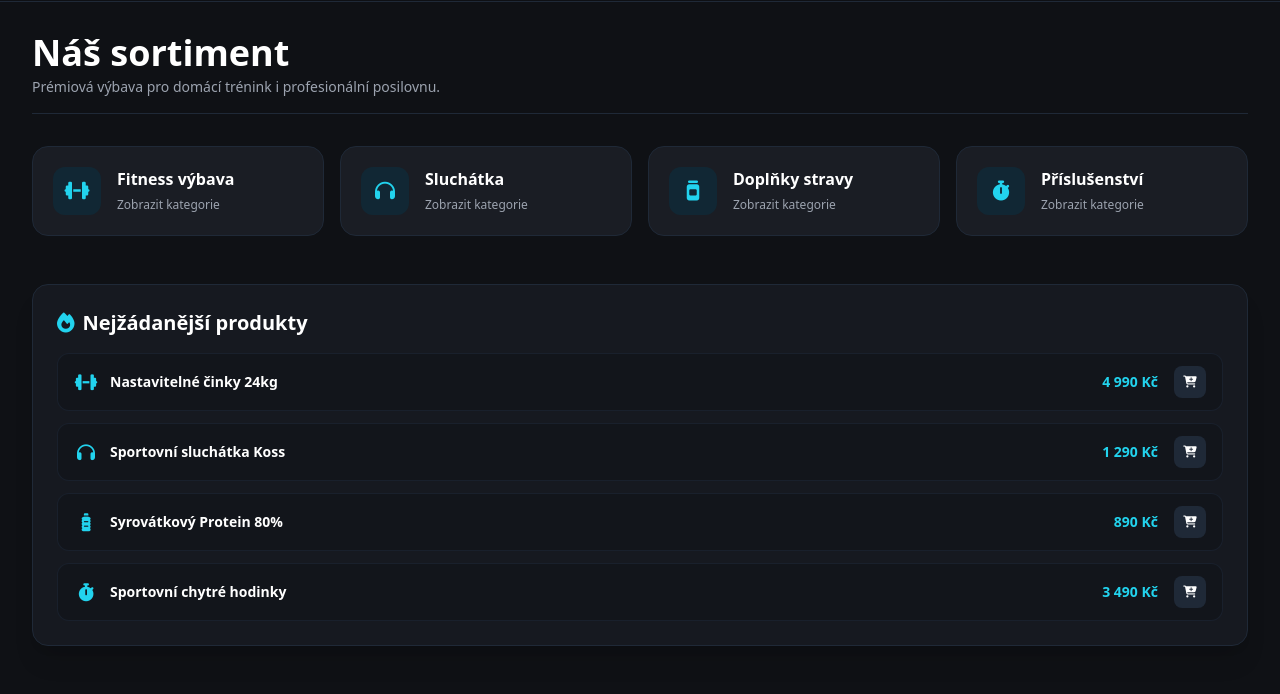
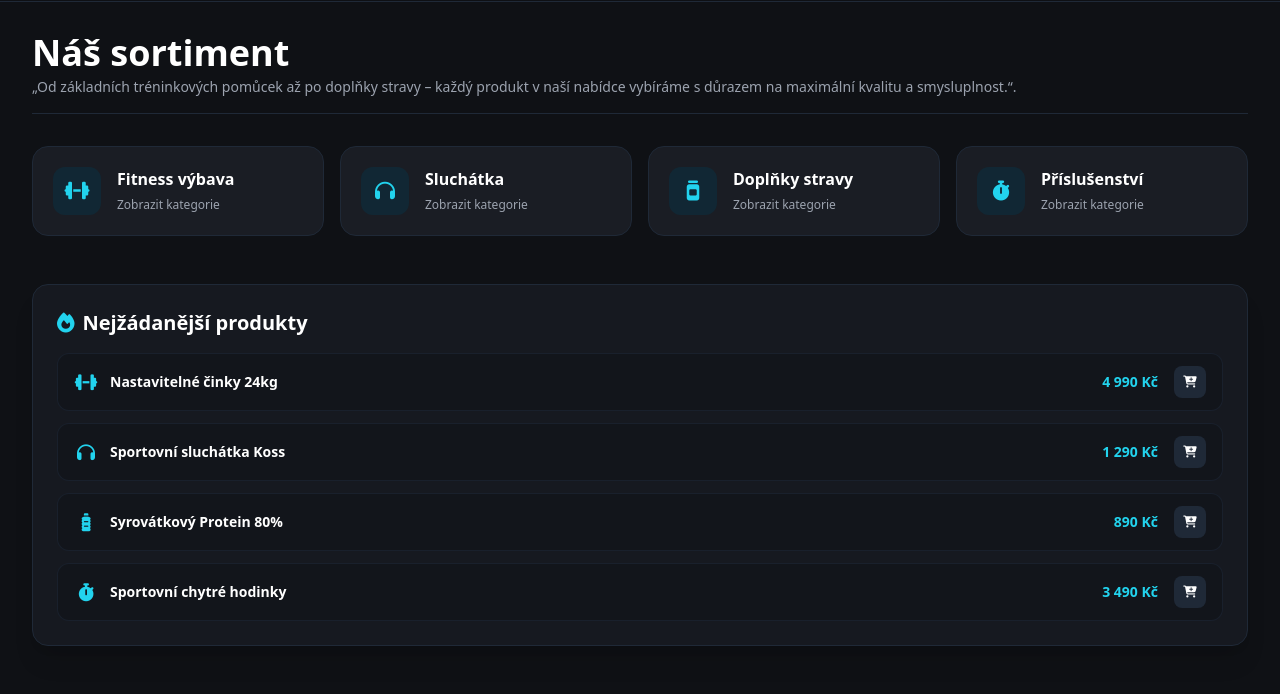
Before and after one commit to skaldaceo/m-j-web, a plain HTML site: page produkty.html in a window 1280 px wide. Shown: the part 79-773 px from the top of the page. Drawn offline with nearby package versions, Linux system fonts and the light colour scheme; a script that the page names is missing.

Commit message:
Update produkty.html

```diff
--- a/produkty.html
+++ b/produkty.html
@@ -130,7 +130,7 @@
         <!-- Nadpis sekce -->
         <div class="mb-8 border-b border-gray-800 pb-4">
             <h1 class="text-3xl md:text-4xl font-extrabold text-white"> Náš sortiment </h1>
-            <p class="text-gray-400 text-sm mt-1">Prémiová výbava pro domácí trénink i profesionální posilovnu.</p>
+            <p class="text-gray-400 text-sm mt-1"> „Od základních tréninkových pomůcek až po doplňky stravy – každý produkt v naší nabídce vybíráme s důrazem na maximální kvalitu a smysluplnost.“.</p>
         </div>
 
         <!-- 4 Kolonky kategorií (Mironet Style)[cite: 19] -->
```
